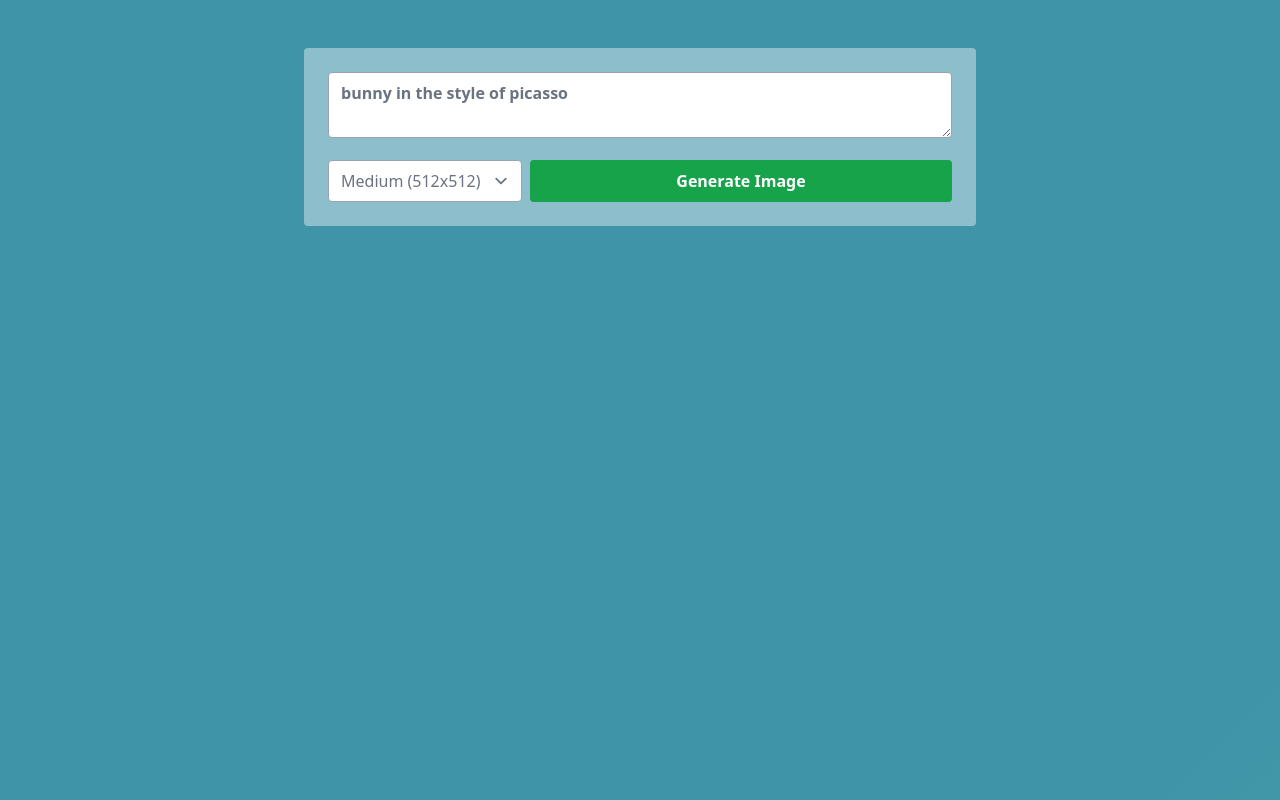
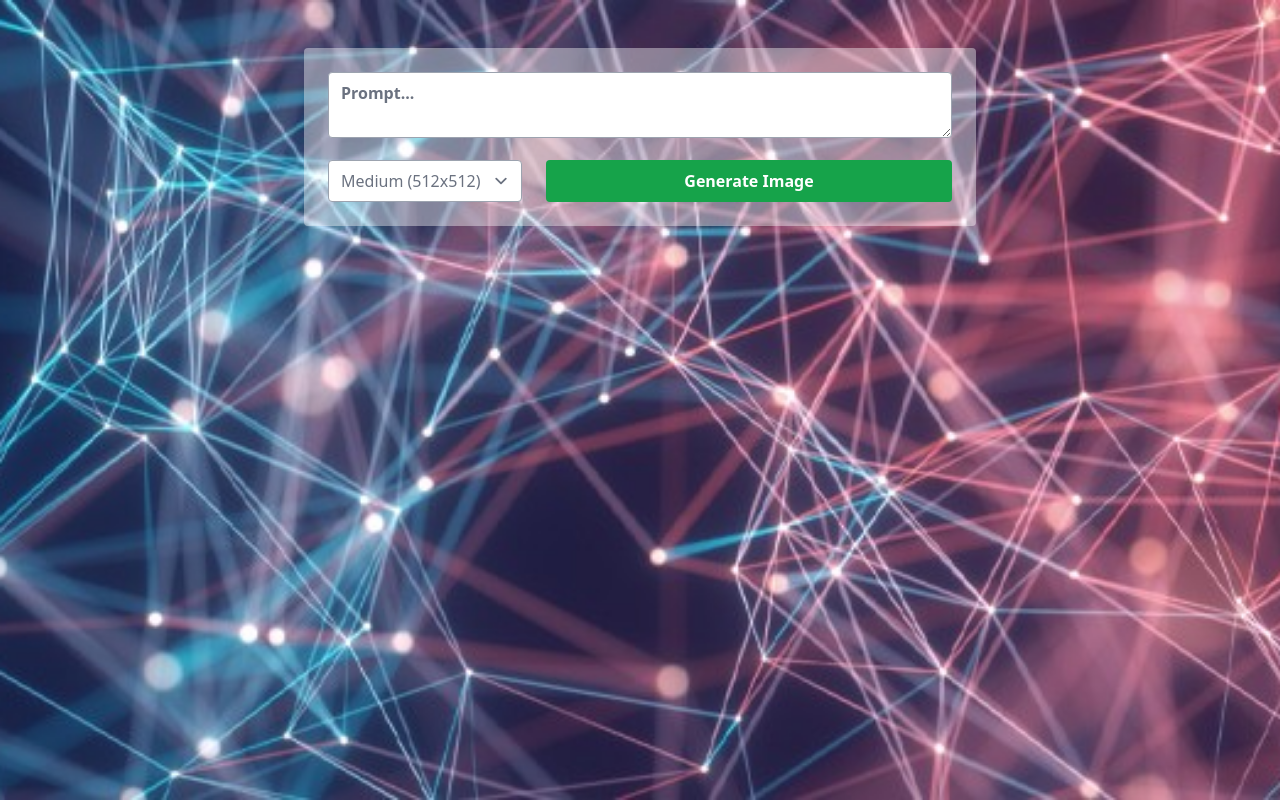
Before and after one commit to quentin-mckay/OpenAI-Image-Generator-React-Frontend, a React (Create React App) app: page / in a window 1280 px wide. Built offline with nearby package versions, Linux system fonts and the light colour scheme.

Commit message:
updated bg and api url

```diff
--- a/src/App.js
+++ b/src/App.js
@@ -4,7 +4,7 @@ import Spinner from './Spinner'
 export default function App() {
 
 	const [formData, setFormData] = useState({
-		prompt: 'bunny in the style of picasso',
+		prompt: 'Prompt...',
 		size: '512x512'
 	})
 
@@ -32,7 +32,7 @@ export default function App() {
 			setShowSpinner(true)
 			console.log('showing spinner')
 
-			fetch('/generateimage', {
+			fetch('https://openai-image-generator-flask-backend.onrender.com/generateimage', {
 				method: 'POST',
 				headers: {
 					'Content-Type': 'application/json'
@@ -66,7 +66,7 @@ export default function App() {
 						value={formData.prompt}
 						></textarea>
 
-					<div className='flex space-x-2'>
+					<div className='flex space-x-6'>
 
 						<select
 							name="size"
--- a/src/index.css
+++ b/src/index.css
@@ -8,9 +8,13 @@ html, body {
 }
 
 body {
-	background: linear-gradient(-45deg, #6bb99e, #3f94a8, #3f94a8, #1b394c);
+	/* background: linear-gradient(-45deg, #6bb99e, #3f94a8, #3f94a8, #1b394c);
 	background-size: 400% 400%;
-	animation: gradient 30s ease infinite;
+	animation: gradient 30s ease infinite; */
+
+	background: url(./network-1.jpg);
+	background-size: cover;
+	background-position: center;
 }
 
 @keyframes gradient {
```
Also changed, not shown: src/network-1.jpg (added).
